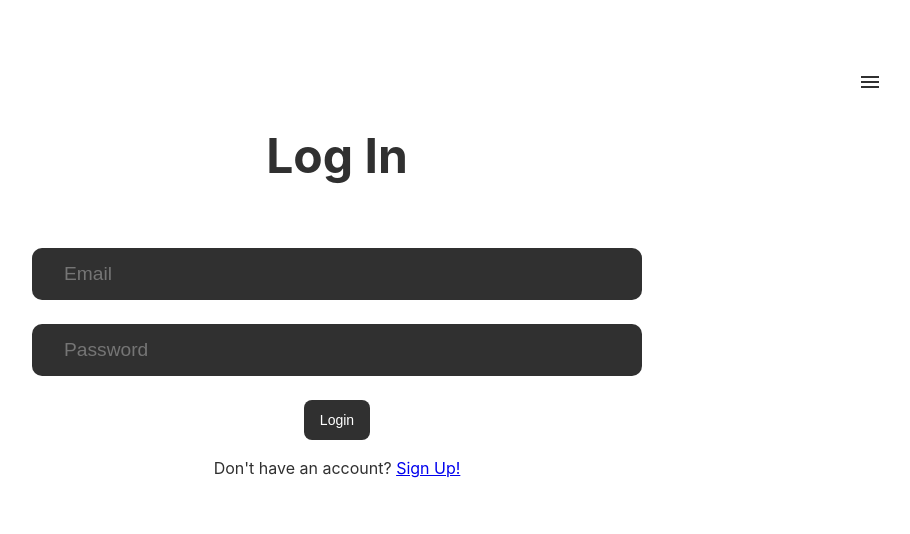
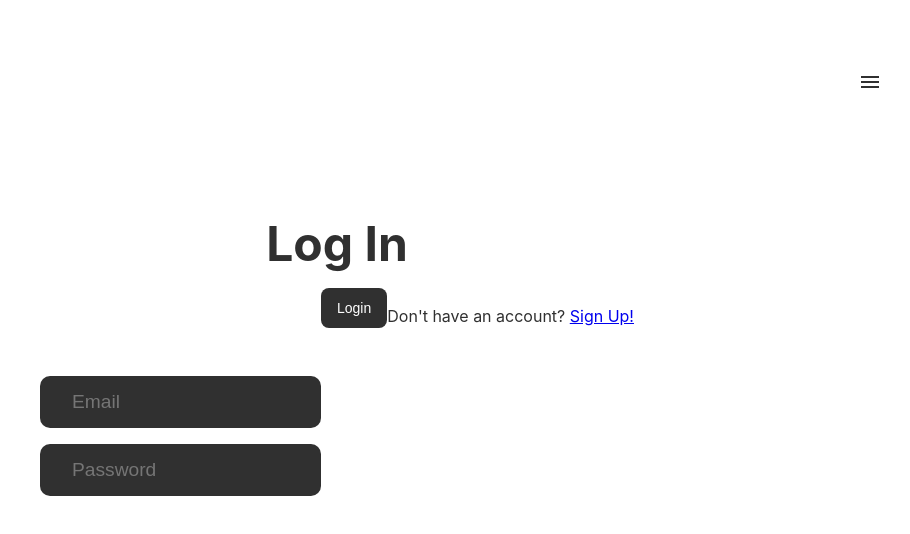
Before and after one commit to DomJF45/tarot-cake, a React (Vite) app in the folder client/: page /login in a window 1280 px wide. Shown: the top 534 px of the page, without its empty margins (303-1213 px from the left). Built offline with nearby package versions, Linux system fonts and the light colour scheme.

Commit message:
started changes on register component, need to update login next

```diff
--- a/client/src/components/auth/Register.tsx
+++ b/client/src/components/auth/Register.tsx
@@ -1,15 +1,18 @@
 import React, { useState } from 'react'
 import { Button } from '../../styled-components/styles';
 import { Link } from 'react-router-dom';
+import VisibilityIcon from '@mui/icons-material/Visibility';
+import VisibilityOffIcon from '@mui/icons-material/VisibilityOff';
 import '../../styles/Auth.css'
 import { iUser } from '../../interfaces/user/user.interface';
+import Visibility from '@mui/icons-material/Visibility';
+import VisibilityOff from '@mui/icons-material/VisibilityOff';
 
 const Register = () => {
 
   const [userName, setUserName] = useState<string>('');
   const [userEmail, setUserEmail] = useState<string>('');
   const [userPassword, setUserPassword] = useState<string>('');
-  const [userData, setUserData] = useState<iUser | null>(null);
   const [showPass, setShowPass]: [boolean, (prev:boolean) => void] = useState<boolean>(false);
 
   const handleShowPass = (e: React.MouseEvent<HTMLButtonElement>): void => {
@@ -17,25 +20,43 @@ const Register = () => {
     setShowPass(!showPass);
   }
 
+  const handleRegister = (e: React.FormEvent) => {
+    e.preventDefault();
+
+   const userData = {
+      name: userName,
+      email: userEmail,
+      password: userPassword
+    }
+
+    console.log(userData);
+
+
+  }
+
   return (
     <>
       <div className='auth-card'>
         <h1>Register</h1>
         <div className='form-container'>
-          <form className='auth-form'>
+          <form id='register-form' className='auth-form' onSubmit={handleRegister}>
             <div>
-              <input type='text' placeholder='Username' value={userData!.name} onChange={(e) => setUserName(e.currentTarget.value)} />
+              <input type='text' placeholder='Username' value={userName} onChange={(e) => setUserName(e.currentTarget.value)} />
             </div>
             <div>
-              <input type='text' placeholder='Email' value={userData!.name} onClick={(e) => setUserEmail(e.currentTarget.value)} />
+              <input type='text' placeholder='Email' value={userEmail} onChange={(e) => setUserEmail(e.currentTarget.value)} />
             </div>
-            <div style={{display: 'flex', justifyContent: 'center'}}>
-              <input type={showPass ? 'text' : 'password'} placeholder='Password' />
-              {/* <button onClick={(e): void => handleShowPass(e)}>Show Password?</button> */}
+            <div>
+              <div style={{display: 'flex', justifyContent: 'space-between', alignItems: 'center', height: '100%', gap: '10px', width: '100%' }}>
+                <input type={showPass ? 'text' : 'password'} placeholder='Password' value={userPassword} onChange={(e) => setUserPassword(e.currentTarget.value)} />
+              </div>
+              { showPass ? <Visibility style={{cursor: 'pointer'}} onClick={() => setShowPass(!showPass)} fontSize='large' /> : <VisibilityOff style={{cursor: 'pointer'}} onClick={() => setShowPass(!showPass)} fontSize='large' /> }
             </div>
+
+
           </form>
         </div>
-        <Button>Register</Button>
+        <Button type="submit" form='register-form' >Register</Button>
         <div>
           <p>Already have an account? <Link to='/login'>Login</Link> </p>
         </div>
--- a/client/src/styles/Auth.css
+++ b/client/src/styles/Auth.css
@@ -1,4 +1,6 @@
 .auth-card {
+  display: flex;
+  flex-direction: column;
   background-color: rgba(255, 255, 255, 0.87);
   width: 900px;
   margin: 0 auto;
@@ -8,25 +10,34 @@
   color: #303030;
   padding-top: 3rem;
   padding-bottom: 3rem;
+  align-items: center;
+  justify-content: center;
 }
 .auth-card h1 {
   font-size: 3rem;
 }
 
 .auth-form {
-  display: block;
+  display: flex;
+  flex-direction: column;
   margin-top: 10vh;
+
 }
 .auth-form div {
   width: 100%;
+  margin-block: .5rem;
+  display: flex;
+  justify-content: center;
+  align-items: center;
+  gap: 10px;
 }
+
 .auth-form label {
   width: 100%;
 }
 .auth-form input {
-  width: 80%;
+  width: 90%;
   height: 50px;
-  margin-bottom: 1.5rem;
   color: #fff;
   font-size: larger;
   border: none;
@@ -36,15 +47,13 @@
   transition: .3s ease-in-out;
 }
 
-.auth-form input:focus {
-  border: 2px solid #a741eb;
-  outline: none;
-  transition: .3s ease-in-out;
-}
+
+
 
 .form-container {
   width: 80%;
-  margin: 0 auto;
+  display: flex;
+  justify-content: center;
 }
 
 
```
